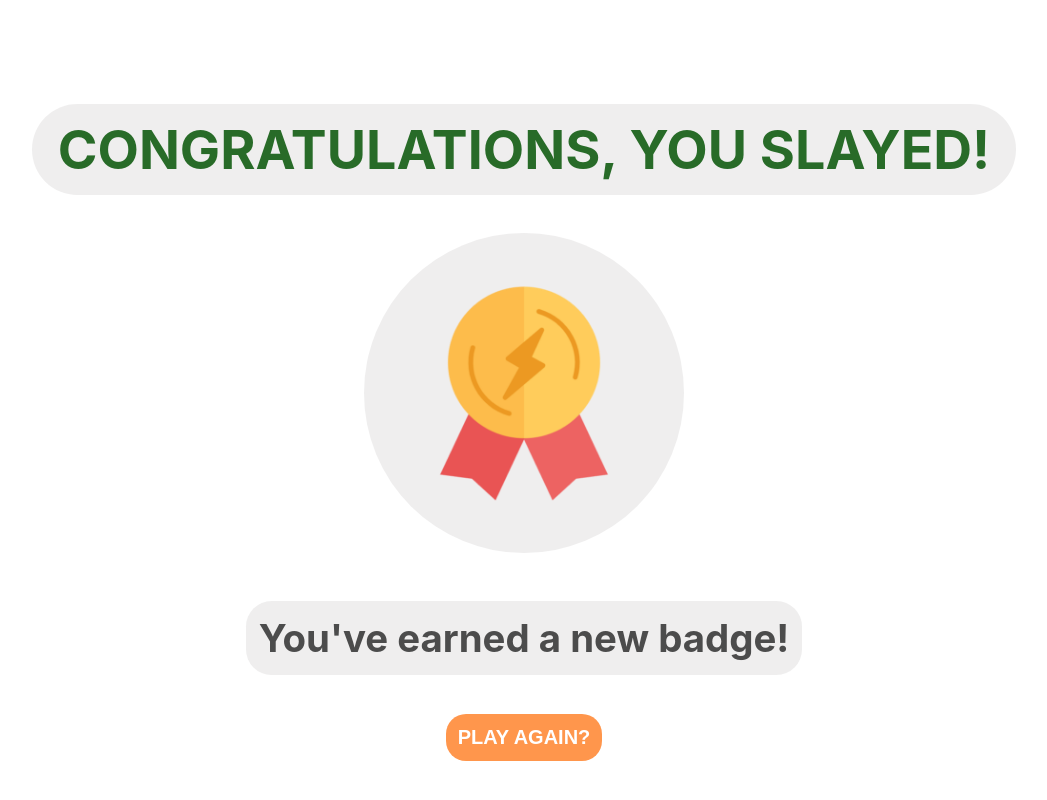
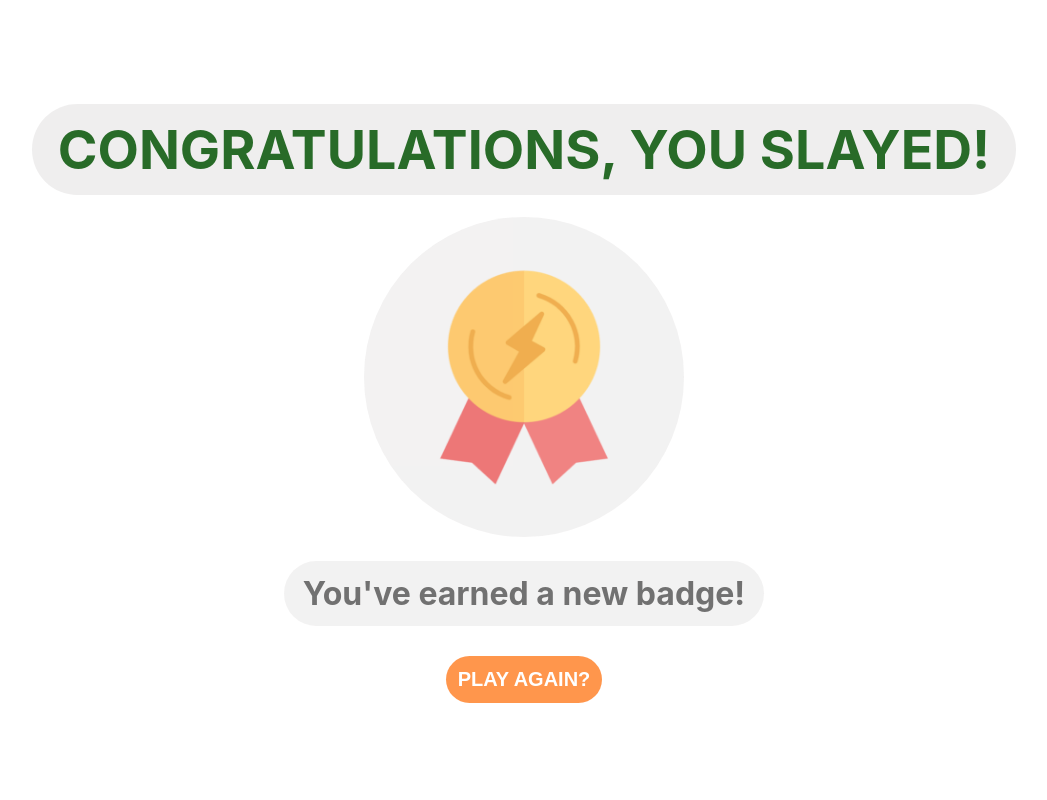
Before and after one commit to luorixo/task-fighter, a React (Create React App) app: page / in a window 1280 px wide. Shown: the part 968-1768 px from the top of the page, without its empty margins (116-1163 px from the left). Built offline with nearby package versions, Linux system fonts and the light colour scheme.

Commit message:
Implemented flashing feature for new badge award.

```diff
--- a/src/components/EndPage/styles.css
+++ b/src/components/EndPage/styles.css
@@ -21,6 +21,7 @@
   flex-direction: column;
   align-items: center;
   padding: 0.5vw 2vw;
+  animation: fade 1.2s infinite;
 }
 
 .badge-icon {
@@ -28,15 +29,51 @@
   border-radius: 12.5vw;
   box-sizing: border-box;
   padding: 3vw;
-  margin: 2vh auto;
   height: 25vw;
 }
 
+@keyframes fade {
+  0% {
+    opacity: 0.95;
+  }
+  10% {
+    opacity: 0.9;
+  }
+  20% {
+    opacity: 0.8;
+  }
+  30% {
+    opacity: 0.7;
+  }
+  40% {
+    opacity: 0.65;
+  }
+  50% {
+    opacity: 0.6;
+  }
+  60% {
+    opacity: 0.65;
+  }
+  70% {
+    opacity: 0.7;
+  }
+  80% {
+    opacity: 0.8;
+  }
+  90% {
+    opacity: 0.85;
+  }
+  100% {
+    opacity: 0.95;
+  }
+}
+
 .message-container h2 {
+  margin: 3vh auto;
   background-color: rgba(223, 222, 222, 0.5);
-  border-radius: 2vw;
-  padding: 1.1vw 1vw;
-  font-size: 3vw;
+  border-radius: 3vw;
+  padding: 1vw 1.5vw;
+  font-size: 2.5vw;
   color: rgb(76, 76, 76);
 }
 
@@ -44,7 +81,7 @@
   border: none;
   background-color: rgba(255, 106, 0, 0.7);
   color: #fff;
-  border-radius: 20px;
+  border-radius: 6vh;
   font-weight: 600;
   font-size: 2.5vh;
   padding: 1.5vh;
```
